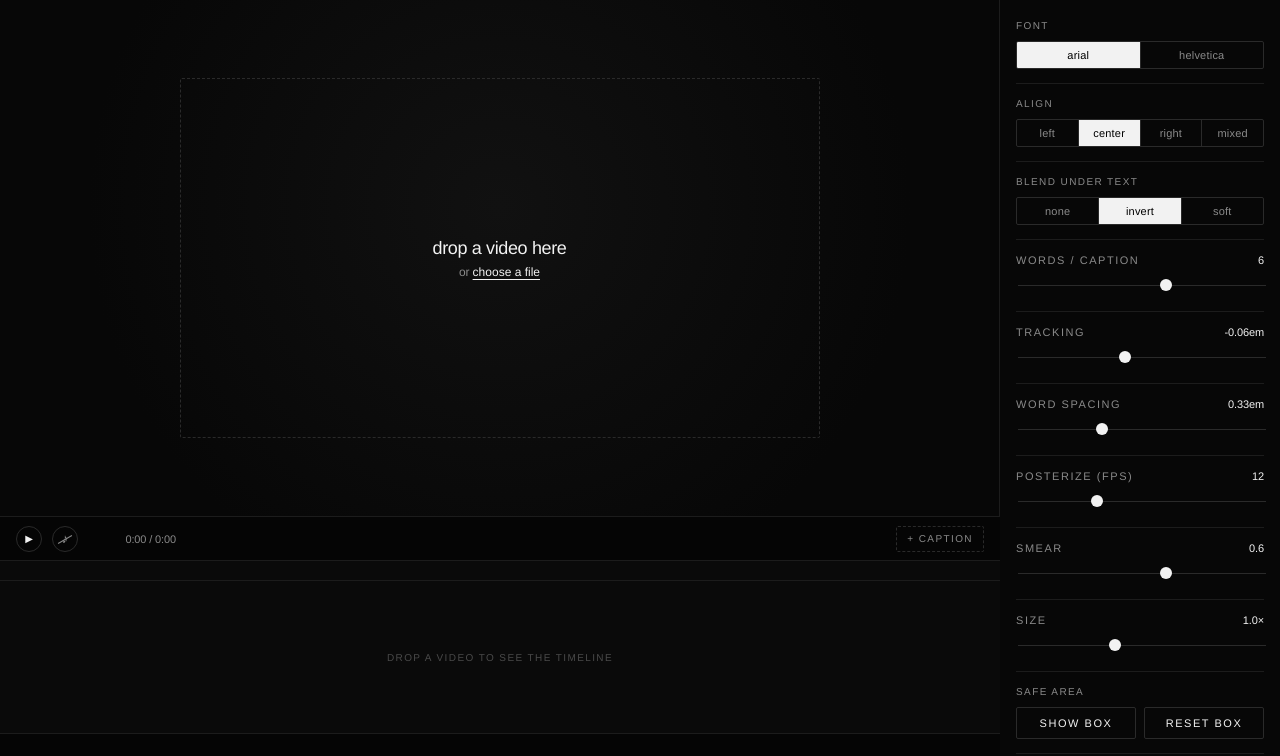
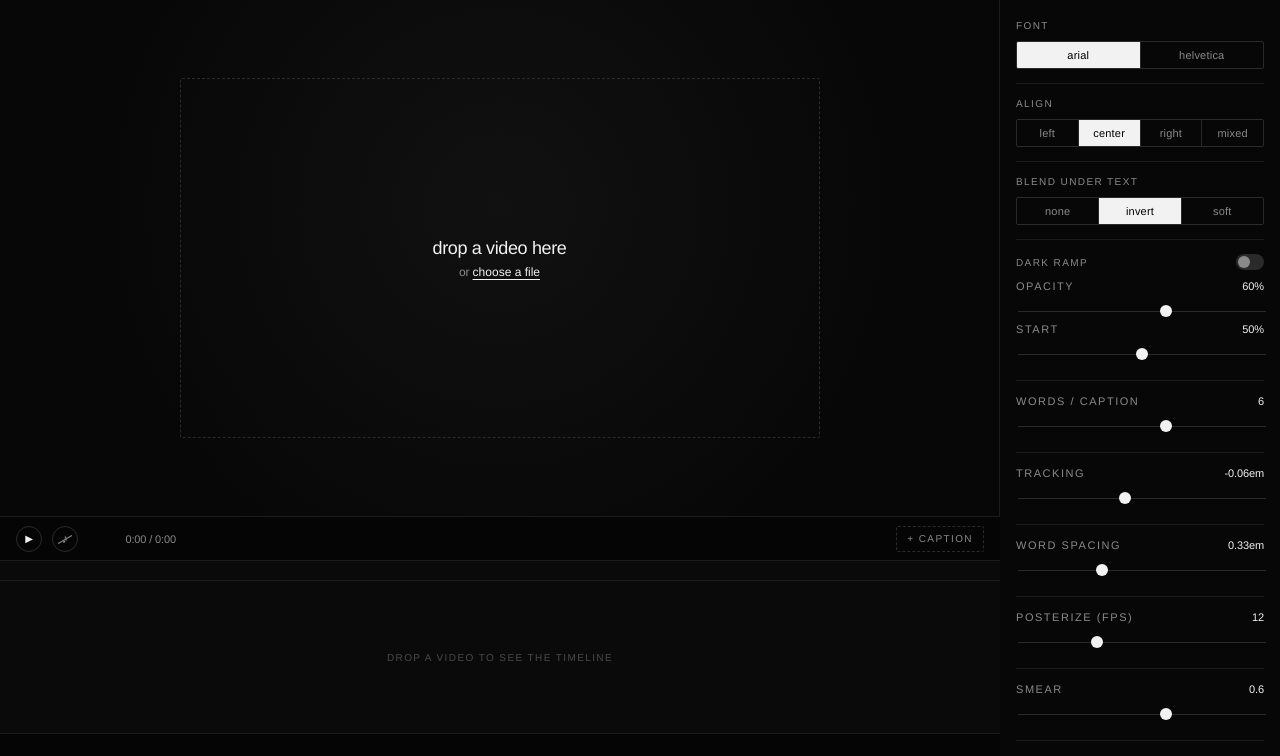
Before and after one commit to newomp4/typearrange, a Flask app: page / in a window 1280 px wide. Shown: the part 44-800 px from the top of the page. Run offline with Flask 3, Linux system fonts and the light colour scheme.

Commit message:
v0.13 — dark-ramp overlay between video and captions
- Renderer draws an optional linear-gradient overlay (white top → black
  bottom) composited with globalCompositeOperation='multiply' over the
  video frame but before the caption text. The ramp is built with three
  colour stops: white at 0, white at the `start` position, black at 1.
  So above `start` the image is untouched, below `start` it fades
  linearly to full black at the bottom. Captions render on top so the
  darkened band improves their contrast without dimming the text.
- Settings panel gets a "dark ramp" section with a slim switch-style
  toggle + two sliders: opacity (0–100 %) and start (0–100 % of
  frame height — lower value = longer / smoother ramp, higher value
  = shorter / harder bottom band).
- Custom .toggle CSS component reused from scratch; hidden native
  checkbox behind an accessible styled track + dot.

Co-Authored-By: Claude Opus 4.7 (1M context) <noreply@anthropic.com>

```diff
--- a/static/css/style.css
+++ b/static/css/style.css
@@ -318,6 +318,55 @@ button { font-family: inherit; }
   color: var(--fg-dim);
   margin-bottom: 10px;
 }
+/* Title bar with an inline toggle control on the right. */
+.panel-title-row {
+  display: flex;
+  justify-content: space-between;
+  align-items: center;
+  gap: 8px;
+}
+
+/* Slim switch-style toggle — used for on/off settings like dark ramp. */
+.toggle {
+  display: inline-flex;
+  align-items: center;
+  cursor: pointer;
+  user-select: none;
+}
+.toggle input {
+  appearance: none;
+  -webkit-appearance: none;
+  position: absolute;
+  opacity: 0;
+  width: 0;
+  height: 0;
+}
+.toggle-track {
+  display: inline-block;
+  position: relative;
+  width: 28px;
+  height: 16px;
+  background: var(--line-strong);
+  border-radius: 10px;
+  transition: background .15s var(--ease);
+}
+.toggle-dot {
+  position: absolute;
+  top: 2px;
+  left: 2px;
+  width: 12px;
+  height: 12px;
+  background: var(--fg-dim);
+  border-radius: 50%;
+  transition: left .15s var(--ease), background .15s var(--ease);
+}
+.toggle input:checked + .toggle-track { background: var(--fg); }
+.toggle input:checked + .toggle-track .toggle-dot {
+  left: 14px;
+  background: #000;
+}
+.toggle:hover .toggle-track { background: #3a3a3a; }
+.toggle:hover input:checked + .toggle-track { background: #fff; }
 .panel-title-toggle {
   display: flex;
   justify-content: space-between;
--- a/static/js/app.js
+++ b/static/js/app.js
@@ -48,6 +48,12 @@
     squash:          0.6,
     sizeScale:       1.0,
     safeArea:        { ...TA.layout.DEFAULT_SAFE_AREA },
+    /** Dark-ramp overlay — optional gradient composited over the video
+     *  (multiply) but below the text captions. Great for pushing
+     *  captions into readable contrast on bright footage. */
+    gradientEnabled: false,
+    gradientOpacity: 0.6,
+    gradientStart:   0.5,
     /** Split-preset "object" gap — the rectangular region where a
      *  central subject is framed in the video. The split layout places
      *  the first half of each caption's words to the left of this box
@@ -250,11 +256,14 @@
   function applySettingsToRenderer() {
     if (!renderer) return;
     renderer.set({
-      fontFamily:   settings.fontFamily,
-      blendMode:    settings.blendMode,
-      posterizeFps: settings.posterizeFps,
-      squash:       settings.squash,
-      trackingEm:   settings.trackingEm,
+      fontFamily:      settings.fontFamily,
+      blendMode:       settings.blendMode,
+      posterizeFps:    settings.posterizeFps,
+      squash:          settings.squash,
+      trackingEm:      settings.trackingEm,
+      gradientEnabled: settings.gradientEnabled,
+      gradientOpacity: settings.gradientOpacity,
+      gradientStart:   settings.gradientStart,
     });
   }
 
@@ -1382,6 +1391,14 @@
     settings.blendMode = v;
     applySettingsToRenderer();
   });
+
+  // Dark-ramp overlay (toggle + opacity + start position).
+  const gradientEnabledEl = document.getElementById('gradientEnabled');
+  gradientEnabledEl.checked = settings.gradientEnabled;
+  gradientEnabledEl.addEventListener('change', () => {
+    settings.gradientEnabled = gradientEnabledEl.checked;
+    applySettingsToRenderer();
+  });
   wireSeg($('#alignSeg'), v => {
     settings.alignment = v;
     rebuildCaptions();
@@ -1414,6 +1431,16 @@
   wireRange('wordGapRange', 'wordGapVal', v => `${(v/100).toFixed(2)}em`, v => {
     settings.wordGapEm = v / 100;
     rebuildCaptions();
+  });
+
+  wireRange('gradientOpacityRange', 'gradientOpacityVal', v => `${v}%`, v => {
+    settings.gradientOpacity = v / 100;
+    applySettingsToRenderer();
+  });
+
+  wireRange('gradientStartRange', 'gradientStartVal', v => `${v}%`, v => {
+    settings.gradientStart = v / 100;
+    applySettingsToRenderer();
   });
 
   wireRange('fpsRange', 'fpsVal', v => `${v}`, v => {
--- a/static/js/renderer.js
+++ b/static/js/renderer.js
@@ -34,6 +34,13 @@ TA.renderer = (() => {
       posterizeFps:  12,
       squash:        0.6,
       trackingEm:    -0.06,
+      /** Dark-ramp overlay: white-top → black-bottom linear gradient
+       *  composited over the video (multiply blend) but *below* the
+       *  text captions. Good for pushing captions into readable
+       *  contrast over bright footage. */
+      gradientEnabled: false,
+      gradientOpacity: 0.6,
+      gradientStart:   0.5,
       /** Optional extra debug drawing */
       showBounds:    false,
     };
@@ -97,6 +104,26 @@ TA.renderer = (() => {
         // Video may not be ready yet — draw black.
         ctx.fillStyle = '#000';
         ctx.fillRect(0, 0, W, H);
+      }
+
+      // 1.5 Optional dark-ramp overlay. Drawn BEFORE the captions so
+      //     the ramp sits between video and text — captions read
+      //     cleanly on the darkened bottom band without themselves
+      //     being dimmed.
+      if (state.gradientEnabled && state.gradientOpacity > 0) {
+        ctx.save();
+        ctx.globalCompositeOperation = 'multiply';
+        ctx.globalAlpha = state.gradientOpacity;
+        const startClamp = Math.min(0.999, Math.max(0, state.gradientStart));
+        const grad = ctx.createLinearGradient(0, 0, 0, H);
+        // Top → start: pure white (multiply = no change).
+        // start → bottom: white → black (smooth darkening).
+        grad.addColorStop(0, 'rgba(255,255,255,1)');
+        grad.addColorStop(startClamp, 'rgba(255,255,255,1)');
+        grad.addColorStop(1, 'rgba(0,0,0,1)');
+        ctx.fillStyle = grad;
+        ctx.fillRect(0, 0, W, H);
+        ctx.restore();
       }
 
       // 2. Find active captions and composite them.
--- a/templates/index.html
+++ b/templates/index.html
@@ -99,6 +99,26 @@
           <button class="seg-item active" data-val="difference">invert</button>
           <button class="seg-item" data-val="exclusion">soft</button>
         </div>
+      </div>
+
+      <div class="panel-section">
+        <div class="panel-title panel-title-row">
+          <span>dark ramp</span>
+          <label class="toggle">
+            <input type="checkbox" id="gradientEnabled" />
+            <span class="toggle-track"><span class="toggle-dot"></span></span>
+          </label>
+        </div>
+        <div class="row">
+          <label>opacity</label>
+          <span class="val" id="gradientOpacityVal">60%</span>
+        </div>
+        <input type="range" id="gradientOpacityRange" min="0" max="100" step="1" value="60" />
+        <div class="row">
+          <label>start</label>
+          <span class="val" id="gradientStartVal">50%</span>
+        </div>
+        <input type="range" id="gradientStartRange" min="0" max="100" step="1" value="50" />
       </div>
 
       <div class="panel-section">
```
